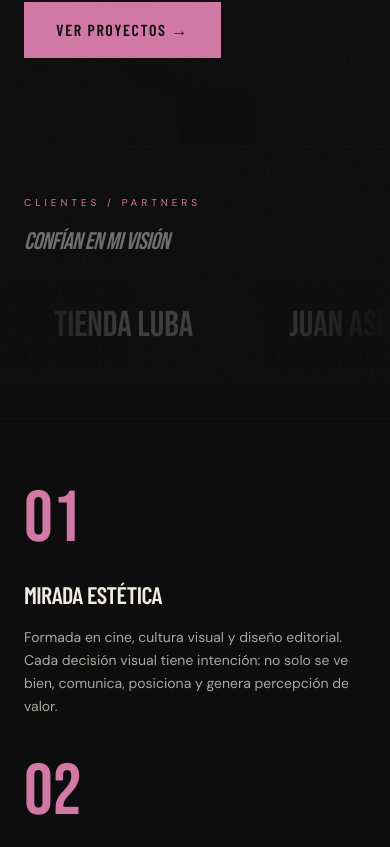
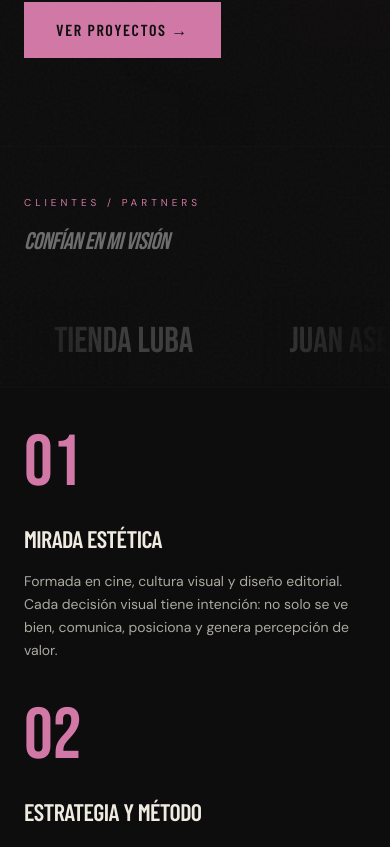
Before and after one commit to bitacoravisualvlog-del/Portfolio, a React (Vite) app: page /es in a window 390 px wide. Shown: the part 460-1307 px from the top of the page. Built offline with nearby package versions, Linux system fonts and the light colour scheme; no server answers; the database is empty.

Commit message:
Celular: carrusel de marcas centrado entre su título y la sección siguiente
Co-Authored-By: Claude Opus 5.5 <noreply@anthropic.com>
Claude-Session: https://claude.ai/code/session_01XzNz7zhuhpMmsnrfe9C8dB

```diff
--- a/src/components/sections/Clients.tsx
+++ b/src/components/sections/Clients.tsx
@@ -13,8 +13,8 @@ export default function Clients() {
   ];
 
   return (
-    <section className="py-12 md:py-20 bg-black border-y border-gray-mid/10 overflow-hidden">
-      <div className="max-w-7xl mx-auto px-6 md:px-12 mb-6 md:mb-12">
+    <section className="pt-12 pb-0 md:py-20 bg-black border-y border-gray-mid/10 overflow-hidden">
+      <div className="max-w-7xl mx-auto px-6 md:px-12 mb-10 md:mb-12">
         <motion.div
           initial={{ opacity: 0, y: 20 }}
           whileInView={{ opacity: 1, y: 0 }}
--- a/src/components/sections/ValueProp.tsx
+++ b/src/components/sections/ValueProp.tsx
@@ -12,7 +12,7 @@ export default function ValueProp() {
   ];
 
   return (
-    <section className="py-16 md:py-32 px-6 md:px-12 bg-black border-y border-gray-mid/10">
+    <section className="pt-10 pb-16 md:py-32 px-6 md:px-12 bg-black border-y border-gray-mid/10">
       <div className="grid md:grid-cols-3 gap-10 md:gap-0">
         {props.map((prop, idx) => (
           <motion.div
```
